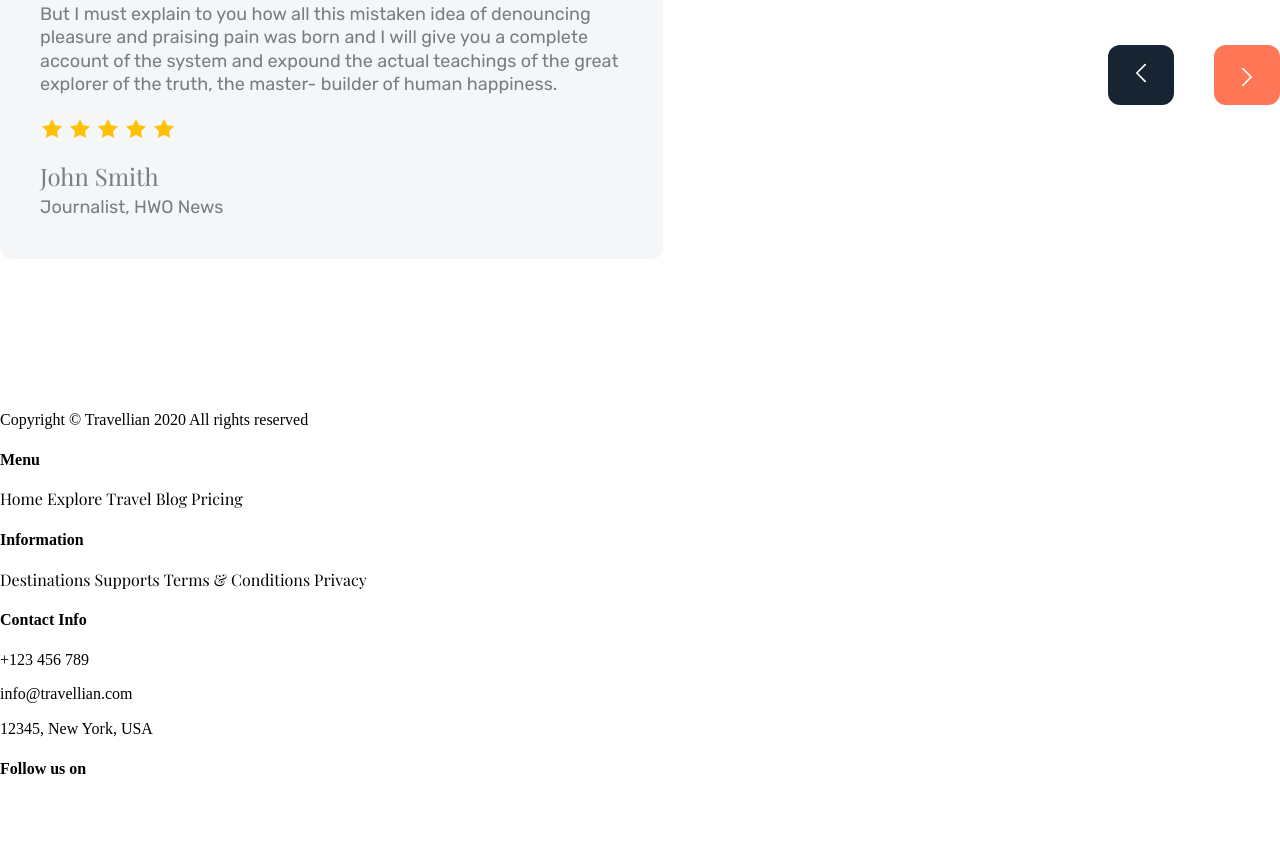
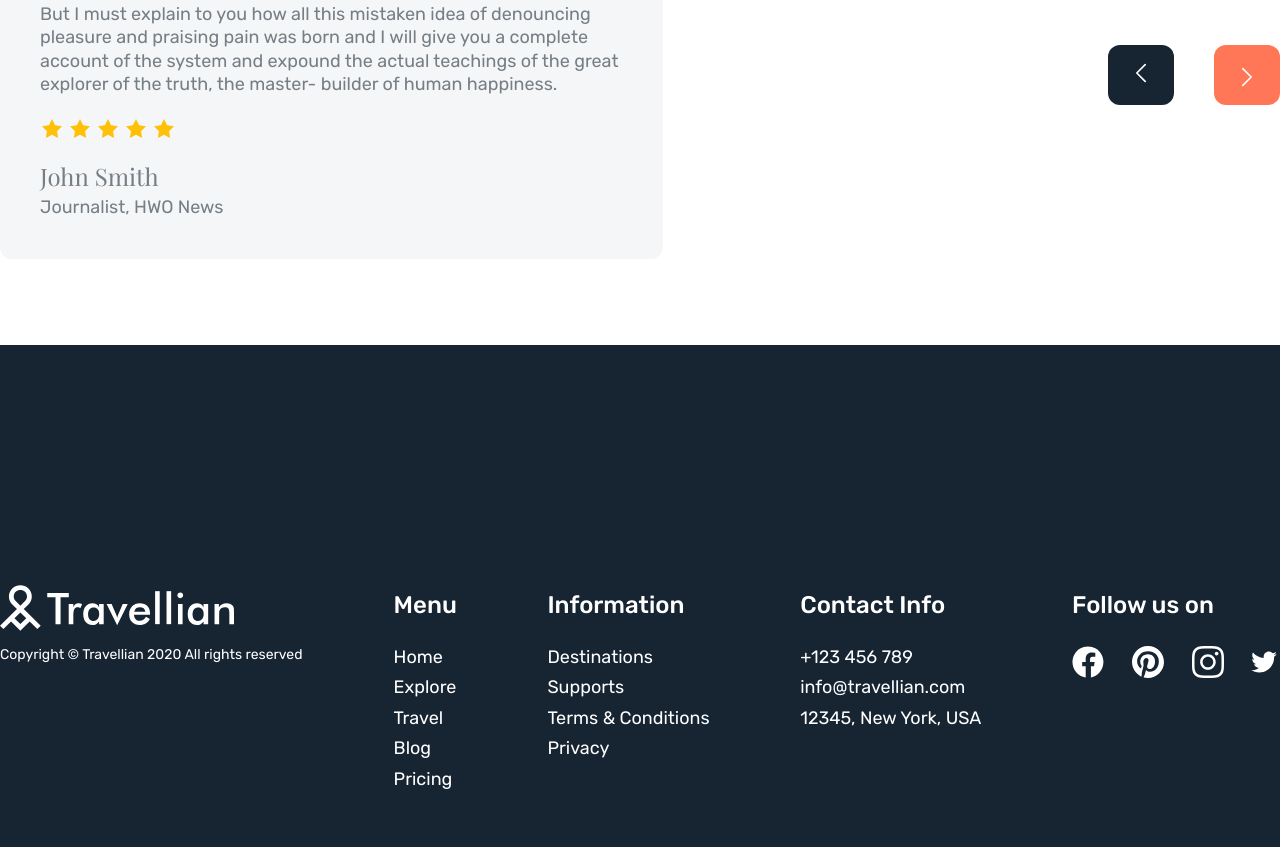
Before and after one commit to jakubmadyda/travelian, a website: page index.html in a window 1280 px wide. Shown: the part 6721-7568 px from the top of the page. Drawn offline with nearby package versions, Linux system fonts and the light colour scheme.

Commit message:
add styles to footer section

```diff
--- a/index.html
+++ b/index.html
@@ -304,36 +304,45 @@
 
 <section class="footer">
     <div class="footer__footer-nav footer-nav">
-        <div class="logo"><img src="/src/images/Logo.svg" alt="">
+        <div class="footer-logo-box">
+            <img src="/src/images/Logo.svg" class="logo" alt="">
             <p class="copyright">Copyright © Travellian 2020 All rights reserved</p>
         </div>
-        <div class="nav-menu">
+        <div class="nav-box">
             <h4 class="nav-hdl">Menu</h4>
-            <a class="nav-link">Home</a>
-            <a class="nav-link">Explore</a>
-            <a class="nav-link">Travel</a>
-            <a class="nav-link">Blog</a>
-            <a class="nav-link">Pricing</a>
+            <div class="menu">
+                <a href="" class="nav-text nav-link">Home</a>
+                <a href="" class="nav-text nav-link">Explore</a>
+                <a href="" class="nav-text nav-link">Travel</a>
+                <a href="" class="nav-text nav-link">Blog</a>
+                <a href="" class="nav-text nav-link">Pricing</a>
             </div>
-        <div class="nav-information">
+        </div>
+        <div class="nav-box">
             <h4 class="nav-hdl">Information</h4>
-            <a class="nav-link">Destinations</a>
-            <a class="nav-link">Supports</a>
-            <a class="nav-link">Terms & Conditions</a>
-            <a class="nav-link">Privacy</a>
+            <div class="menu">
+                <a href="" class="nav-text nav-link">Destinations</a>
+                <a href="" class="nav-text nav-link">Supports</a>
+                <a href="" class="nav-text nav-link">Terms & Conditions</a>
+                <a href="" class="nav-text nav-link">Privacy</a>
             </div>
-        <div class="nav-contact">
+        </div>
+        <div class="nav-box">
             <h4 class="nav-hdl">Contact Info</h4>
+            <div class="menu">
                 <p class="nav-text">+123 456 789</p>
                 <p class="nav-text">info@travellian.com</p>
                 <p class="nav-text">12345, New York, USA</p>
             </div>
-        <div class="nav-media">
-            <h4 class="nav-follow_us">Follow us on</h4>
+        </div>
+        <div class="nav-box-media">
+            <h4 class="nav-hdl">Follow us on</h4>
+            <div class="icon-bar">
                 <a href="" class="icon-link"><img src="src/images/nav-icon1.svg" alt=""></a>
                 <a href="" class="icon-link"><img src="src/images/nav-icon2.svg" alt=""></a>
                 <a href="" class="icon-link"><img src="src/images/nav-icon3.svg" alt=""></a>
                 <a href="" class="icon-link"><img src="src/images/nav-icon4.svg" alt=""></a>
+            </div>
         </div>
     </div>
 </section>
--- a/src/sass/footer.scss
+++ b/src/sass/footer.scss
@@ -2,44 +2,87 @@
 @import "helpers";
 
 .footer {
-
-}
-.footer-nav {
+    background: #172432;
 
 }
 
-.logo {
-
+.footer-nav {
+    max-width: toRem(1556px);
+    width: 100%;
+    display: flex;
+    justify-content: space-between;
+    color: $primary-font-color;
+    padding: 240px 0 140px;
+    margin: 0 auto 0
 }
 
-.nav-menu {
+.footer-logo-box {
+    display: flex;
+    flex-direction: column;
+    width: 303px;
+    height: 78.61px;
+}
 
+.logo {
+    width: 234px;
+    height: 46px;
+}
+
+.copyright {
+    font-family: Rubik, sans-serif;
+    font-weight: 400;
+    font-size: 14px;
+    line-height: 1.2;
+    color: $primary-font-color;
+    margin-top: 16px
+}
+
+.nav-box {
+    display: flex;
+    flex-direction: column;
+    gap: 16px;
 }
 
 .nav-hdl {
+    font-weight: 500;
+    font-size: 24px;
+    line-height: 1.7;
+    font-family: Rubik, sans-serif;
+    color: $primary-font-color;
+    margin: 0;
+}
 
+.menu {
+    display: flex;
+    flex-direction: column;
+}
+
+
+.nav-text {
+    font-family: Rubik, sans-serif;
+    font-weight: 400;
+    font-size: 18px;
+    line-height: 1.7;
+    margin: 0;
+    font-style: normal;
 }
 
 .nav-link {
-    font-family: "Playfair Display", sans-serif;
+    text-decoration: none;
+    color: $primary-font-color;
 }
 
-.nav-information {
-
+.nav-box-media {
+    width: 208px;
+    display: flex;
+    flex-direction: column;
+    gap: 16px
 }
 
-.nav-contact {
-
+.icon-bar {
+    display: flex;
+    align-items: center;
+    justify-content: space-between;
 }
 
-.nav-media {
-
-}
-
-.nav-follow_us {
-
-}
-
-.icon-link {
-
-}
+.icon-link {}
```
Also changed, not shown: src/css/style.css, 1 other file. Lines whose indentation alone changed are shown as unchanged.
